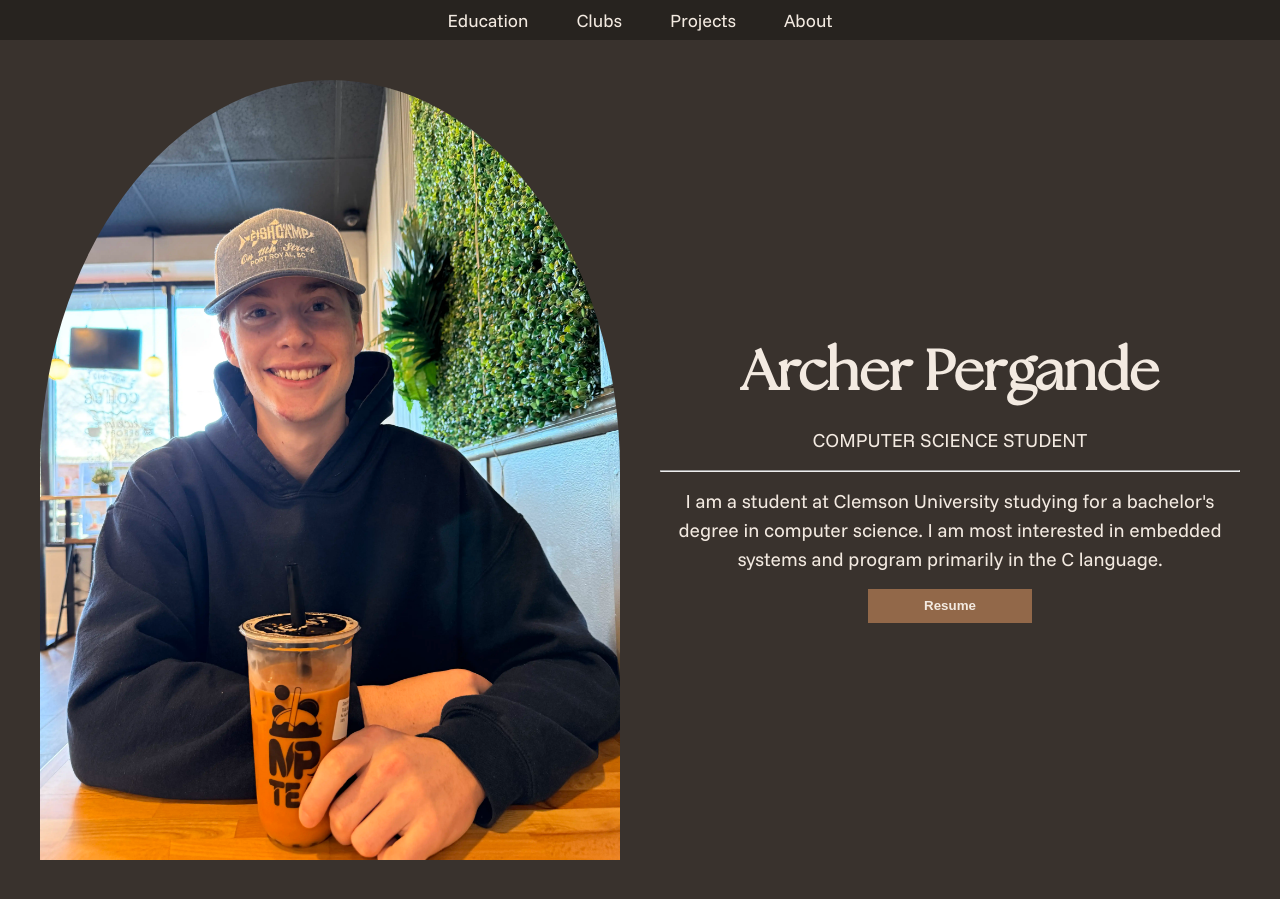
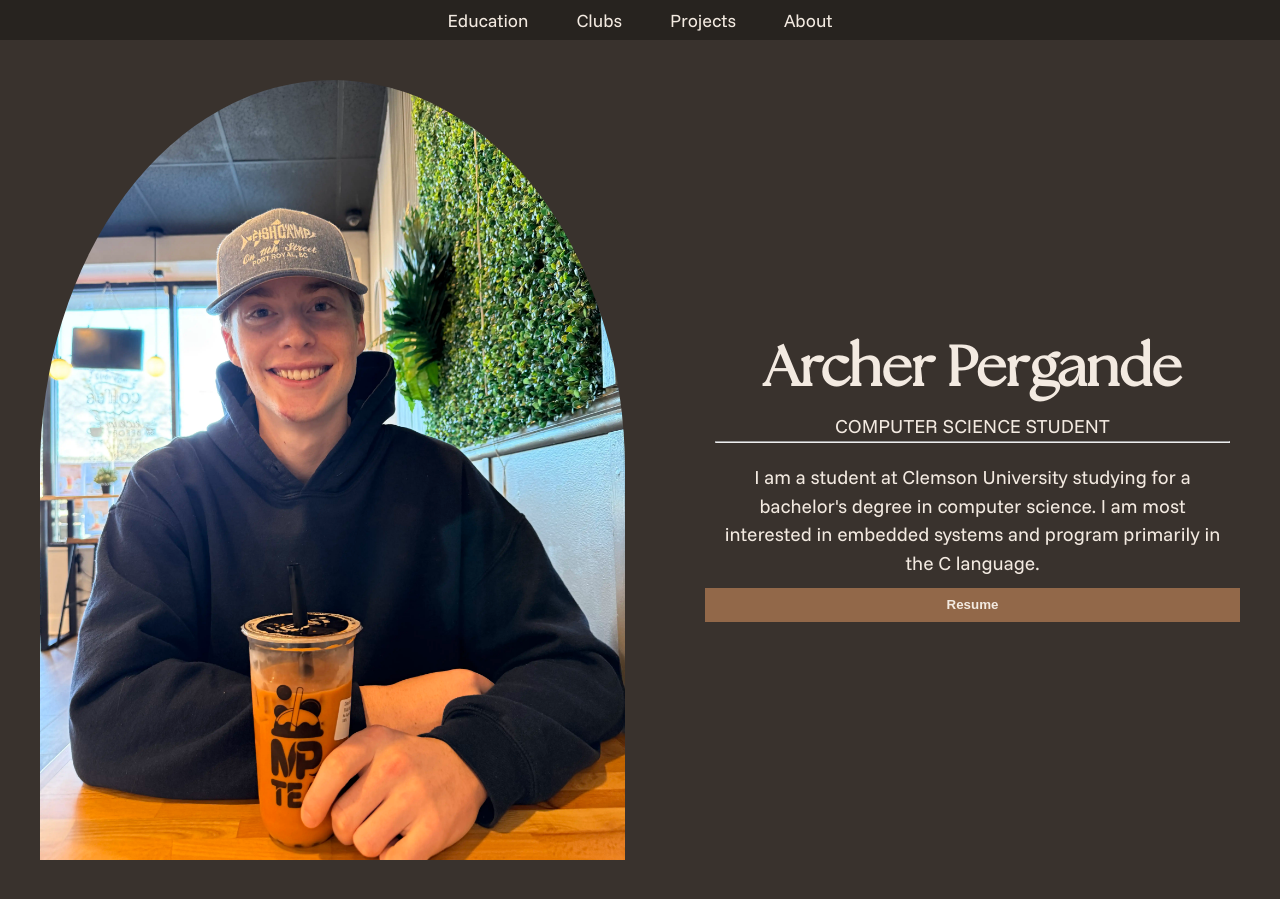
Before and after one commit to archerpergande/archerpergande.github.io, a Jekyll site: the page built from README.md, in a window 1280 px wide and 900 px high. Built offline with Jekyll 4.4.1, drawn with Linux system fonts in a browser that asks for light colours; our own code applies the rules of GitHub Pages for plain Markdown files.

Commit message:
fix mobile rendering of hero

```diff
--- a/_includes/hero.html
+++ b/_includes/hero.html
@@ -0,0 +1,33 @@
+<section class="hero">
+
+    <img class="hero-image" src="/assets/img/hero-mid.webp">
+
+    <div class="hero-caption">
+        <div class="hero-text">
+            <h1>Archer Pergande</h1>
+            <p>COMPUTER SCIENCE STUDENT</p>
+            <hr>
+        </div>
+
+        <div class="hero-text">
+            <p>
+                I am a student at Clemson University studying
+                for a bachelor's degree in computer science.
+
+                I am most interested in embedded systems and
+                program primarily in the C language.
+            </p>
+        </div>
+
+
+
+
+
+
+
+
+        <button class="hero-button">Resume</button>
+
+    </div>
+
+</section>
--- a/_layouts/default.html
+++ b/_layouts/default.html
@@ -11,7 +11,8 @@
 <body>
 
     {% include header.html %}
-
+    {% include hero.html %}
+<!--
     <section class="intro">
 
         <div class="intro-grid">
@@ -46,7 +47,7 @@
 
         </div>
 
-    </section>
+    </section> -->
 
     <h1>Education</h1>
 
--- /dev/null
+++ b/_sass/_hero copy.scss
@@ -0,0 +1,118 @@
+@import 'variables.scss';
+
+.hero {
+    height: calc(100svh - #{$header-height});
+    width: 100%;
+    background-color: $color-background;
+    overflow: auto;
+
+    display: flex;
+    justify-items: center;
+    align-items: center;
+    flex-direction: row;
+    width: 100%;
+    padding: $header-height;
+    gap: $header-height;
+}
+
+// .hero-grid {
+//     display: grid;
+//     justify-items: center;
+//     align-items: center;
+//     grid-template-columns: 1fr 1fr; // Controls the size of each grid box
+//     width: 100%;
+//     height: 100%;
+//     padding: $header-height;
+//     gap: $header-height;
+// }
+
+.hero-image-container {
+    height: 100%;
+    width: 100%;
+    overflow: hidden;
+
+    img {
+        object-fit: cover;
+        width: 100%;
+        height: 100%;
+
+
+        object-position: 50% 25%;
+        border-top-left-radius: 50%;
+        border-top-right-radius: 50%;
+    }
+}
+
+.hero-image {
+    object-fit: cover;
+    width: 100%;
+    height: 100%;
+
+    object-position: 50% 25%;
+    border-top-left-radius: 50%;
+    border-top-right-radius: 50%;
+}
+
+.hero-caption {
+    text-align: center;
+    width: 100%;
+}
+
+.hero-text {
+    margin: 15px;
+
+    h1 {
+        font-family: $font-accent;
+        font-size: 3.5rem;
+    }
+
+    p {
+        font-family: $font-primary;
+        font-size: 1.2rem;
+    }
+}
+
+.hero-button {
+    display: inline-block;
+    border: none;
+    padding: 0.60rem 3.5rem;
+    right: $header-height;
+    background-color: $color-button;
+    color: $color-text-primary;
+    font-weight: 600;
+
+    &:hover {
+        background-color: $color-highlight;
+    }
+}
+
+@media (max-width: 1150px) {
+    .hero {
+        flex-direction: column;
+    }
+
+    .hero-image {
+        border-radius: 0% !important;
+    }
+}
+
+// @media (max-width: 1150px) {
+//     .hero-grid {
+//         grid-template-columns: 1fr;
+//         grid-template-rows: 1fr 1fr; // Controls the size of each box in the grid when in small layout
+//     }
+
+//     .hero-image-container img {
+//         border-radius: 0% !important;
+//     }
+// }
+
+@media (max-width: 1150px) and (max-height: 600px) {
+    .hero-image {
+        display: none;
+    }
+
+    .hero {
+        flex-direction: row;
+    }
+}
--- /dev/null
+++ b/_sass/_hero.scss
@@ -0,0 +1,83 @@
+@import 'variables.scss';
+
+.hero {
+    display: flex;
+    justify-items: center;
+    align-items: center;
+    flex-direction: row;
+
+    width: 100%;
+    height: calc(100svh - #{$header-height});
+
+    background-color: $color-background;
+}
+
+.hero-image {
+    object-fit: cover;
+    padding: $header-height;
+    width: 100%;
+    height: 100%;
+
+    object-position: 50% 25%;
+    border-top-left-radius: 50%;
+    border-top-right-radius: 50%;
+}
+
+.hero-caption {
+    display: flex;
+    flex-direction: column;
+    //gap: 5px;
+    padding: $header-height;
+    width: 100%;
+}
+
+.hero-text {
+    margin: 10px;
+    text-align: center;
+
+    h1 {
+        font-family: $font-accent;
+        font-size: 3.5rem;
+        margin: 0px;
+    }
+
+    p {
+        font-family: $font-primary;
+        font-size: 1.2rem;
+    }
+}
+
+.hero-button {
+    display: inline-block;
+    border: none;
+    padding: 0.60rem 3.5rem;
+    right: $header-height;
+    background-color: $color-button;
+    color: $color-text-primary;
+    font-weight: 600;
+
+    &:hover {
+        background-color: $color-highlight;
+    }
+}
+
+@media (max-width: 1150px) {
+    .hero {
+        flex-direction: column;
+    }
+
+    .hero-image {
+        border-radius: 0% !important;
+        padding: 0px;
+    }
+}
+
+@media (max-width: 1150px) and (max-height: 600px) {
+    .hero-image {
+        display: none;
+    }
+
+    .hero {
+        flex-direction: row;
+    }
+}
--- a/assets/css/style.scss
+++ b/assets/css/style.scss
@@ -3,6 +3,7 @@
 
 @import 'variables.scss';
 @import 'header.scss';
+@import 'hero.scss';
 
 @font-face {
     font-family: "FunnelSans";
@@ -29,6 +30,10 @@
     //height: 100%;
 }
 
+// theres a thing on ios where the color goes over where
+// the black bar is and makes it look weird
+// i think i can fix this by making the
+// body or something the accent color and making some else the background
 body {
     font-family: "funnel-sans";
     line-height: 1.5;
@@ -49,106 +54,3 @@
 h1 {
     font-size: 2.5rem;
 }
-
-
-
-
-
-
-
-
-
-.intro {
-    height: calc(100svh - #{$header-height});
-    width: 100%;
-    background-color: $color-background;
-    overflow: auto;
-}
-
-.intro-grid {
-    display: grid;
-    justify-items: center;
-    align-items: center;
-    grid-template-columns: 1fr 1fr; // Controls the size of each grid box
-    width: 100%;
-    height: 100%;
-    padding: $header-height;
-    gap: $header-height;
-}
-
-@media (max-width: 1150px) {
-    .intro-grid {
-        grid-template-columns: 1fr;
-        grid-template-rows: 1fr 1fr; // Controls the size of each box in the grid when in small layout
-    }
-}
-
-@media (max-width: 1150px) and (max-height: 600px) {
-    .intro-image-container {
-        display: none;
-    }
-}
-
-.intro-image-container {
-    height: 100%;
-    width: 100%;
-    overflow: hidden;
-
-    img {
-        object-fit: cover;
-        width: 100%;
-        height: 100%;
-
-
-        object-position: 50% 25%;
-        border-top-left-radius: 50%;
-        border-top-right-radius: 50%;
-    }
-}
-
-.intro-caption {
-    text-align: center;
-    width: 100%;
-}
-
-.intro-text {
-    margin: 15px;
-
-    h1 {
-        font-family: $font-accent;
-        font-size: 3.5rem;
-    }
-
-    p {
-        font-family: $font-primary;
-        font-size: 1.2rem;
-    }
-}
-
-.intro-button {
-    display: inline-block;
-    //position: absolute;
-    border: none;
-    padding: 0.60rem 3.5rem;
-    right: $header-height;
-    background-color: $color-button;
-    color: $color-text-primary;
-    font-weight: 600;
-
-    &:hover {
-        background-color: $color-highlight;
-    }
-}
-
-
-.image-container {
-    height: 100%;
-    width: 40px;
-    overflow: hidden;
-
-    img {
-        object-fit: cover;
-        width: 100%;
-        height: 100%;
-    }
-}
```
